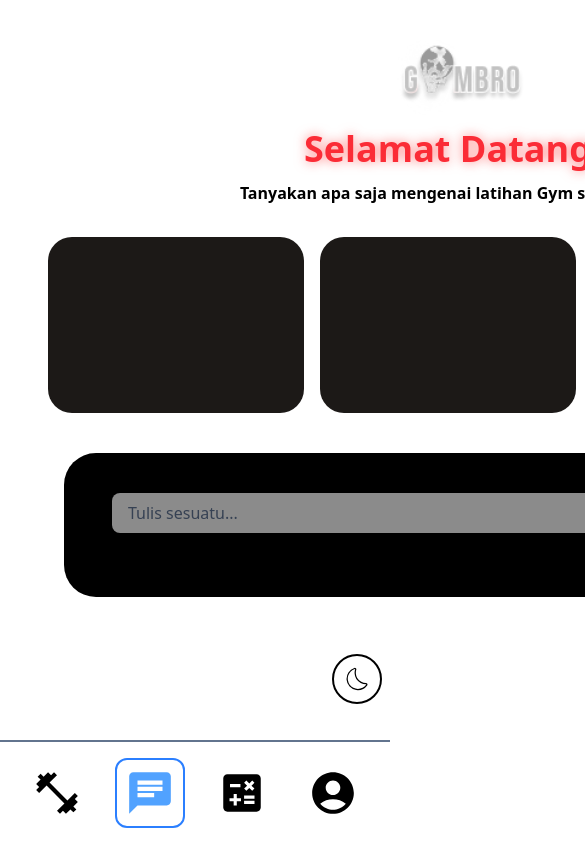
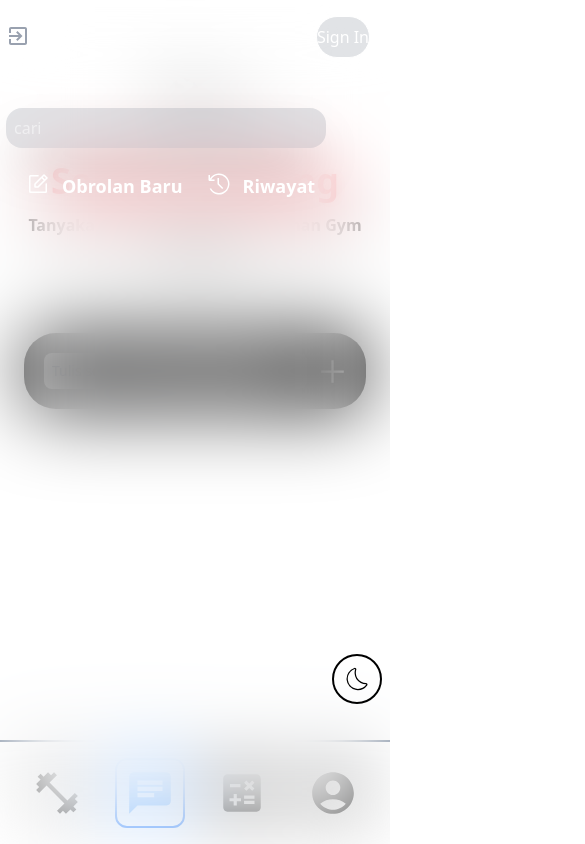
Before and after one commit to FaiqSr/gymbro-nextjs, a Next.js app: page /chatbot in a window 390 px wide. Shown: the top 844 px of the page, 585 px wide, since content can reach past the window. Built offline with nearby package versions, Linux system fonts and the light colour scheme.

Commit message:
add responsive ChatBotPage.tsx

```diff
--- a/src/app/(latihan)/chatbot/page.tsx
+++ b/src/app/(latihan)/chatbot/page.tsx
@@ -1,4 +1,5 @@
 import ChatBotPage from "@/components/latihan/ChatBotPage";
+
 const Page = () => {
   return (
     <>
--- a/src/components/latihan/ChatBotPage.tsx
+++ b/src/components/latihan/ChatBotPage.tsx
@@ -6,6 +6,7 @@ import { IoMdExit } from "react-icons/io";
 import { PiNotePencil } from "react-icons/pi";
 import { VscHistory } from "react-icons/vsc";
 import { MdContentPasteSearch } from "react-icons/md";
+import Image from "next/image";
 
 const ChatBotPage = () => {
   const [isSidebarRightOpen, setIsSidebarRightOpen] = useState(true);
@@ -16,92 +17,54 @@ const ChatBotPage = () => {
   if (!mounted) return null;
   return (
     <section className="flex h-screen dark:bg-gradient-to-br dark:from-red-700 dark:via-black dark:to-red-700 w-full">
-      <div className={`text-center p-4 relativ ${isSidebarRightOpen ? "max-w-4xl" : " w-[896px]"}  mx-auto`}>
+      <div className={`text-center lg:p-4 px-6 pt-12 relative ${isSidebarRightOpen ? "lg:max-w-4xl block max-w-fit" : "lg:w-[896px] w-full"}  mx-auto`}>
         <div className="mb-5 mt-2">
-          <img src="/logo.png" alt="logo" className="mx-auto" width={155} />
-          <h1 className="text-4xl font-bold text-red-500 drop-shadow-[0_0_6px_rgba(255,100,100,0.8)]">
-            Selamat Datang
-          </h1>
-          <p className="py-3 font-semibold">
-            Tanyakan apa saja mengenai latihan Gym sekarang!
-          </p>
+          <Image src="/logo.png" alt="logo" className="mx-auto" width={155} height={500} />
+          <h1 className="text-4xl font-bold text-red-500 drop-shadow-[0_0_6px_rgba(255,100,100,0.8)]">Selamat Datang</h1>
+          <p className="py-3 font-semibold">Tanyakan apa saja mengenai latihan Gym sekarang!</p>
         </div>
         <div className="flex flex-nowrap gap-4 px-8 justify-center">
-          <div className="bg-stone-900 w-2xs h-44 rounded-3xl"></div>
-          <div className="bg-stone-900 w-2xs h-44 rounded-3xl"></div>
-          <div className="bg-stone-900 w-2xs h-44 rounded-3xl"></div>
+          <div className="bg-stone-900 lg:w-2xs lg:h-44 lg:rounded-3xl"></div>
+          <div className="bg-stone-900 lg:w-2xs lg:h-44 lg:rounded-3xl"></div>
+          <div className="bg-stone-900 lg:w-2xs lg:h-44 lg:rounded-3xl"></div>
         </div>
-        <div className="bg-black pb-16 pt-10 rounded-4xl max-w-3xl mx-auto mt-10 relative px-12">
-          <input
-            type="text"
-            placeholder="Tulis sesuatu..."
-            className="w-full px-4 py-2 rounded-lg bg-abu text-black placeholder-gray-700 focus:outline-none focus:ring-2 focus:ring-slate-300 transition duration-300"
-          />
-          <button className="absolute bottom-5 left-14 cursor-pointer transition duration-300 transform hover:scale-110 ">
+        <div className="bg-hitam lg:pb-16 lg:pt-10 rounded-4xl flex lg:max-w-3xl p-5 mx-auto text-sm mt-10 lg:relative lg:px-12">
+          <input type="text" placeholder="Tulis sesuatu..." className="w-full lg:px-4 p-2 lg:py-2 rounded-lg bg-abu text-black placeholder-gray-700 focus:outline-none focus:ring-2 focus:ring-slate-300 transition duration-300" />
+          <button className="lg:absolute lg:bottom-5 lg:left-14 text-white cursor-pointer ml-3 transition duration-300 transform hover:scale-110 ">
             <GrAdd size={27} />
           </button>
         </div>
       </div>
       <aside
-        className={`text-white  bg-chatbotsidebar flex-shrink-0 transform transition-all overflow-auto relative  overflow-y-auto duration-300 ease-in-out overflow-x-hidden ${
-          isSidebarRightOpen ? "w-[213px] p-4" : "w-16 ml-36 p-2"
+        className={`text-white lg:bg-chatbotsidebar flex-shrink-0 transform transition-all fixed    right-0 overflow-auto lg:relative  overflow-y-auto duration-300 ease-in-out overflow-x-hidden z-10 ${
+          isSidebarRightOpen ? "lg:w-[213px] w-[400px] h-full p-4 backdrop-blur-2xl" : "w-16 h-full ml-36 p-2 bg-transparent"
         }`}
       >
         {isSidebarRightOpen ? (
           <>
             <div className="flex">
-              <IoMdExit
-                size={24}
-                onClick={toggleSidebar}
-                className="text-gray-400 absolute top-6 left-4 cursor-pointer"
-              />
-              <button className="border-1 py-2 bg-gray-500/20 rounded-3xl w-[130] absolute right-5 cursor-pointer transition-transform duration-300 hover:scale-105 active:bg-gray-200/20">
-                Sign In
-              </button>
+              <IoMdExit size={24} onClick={toggleSidebar} className="text-gray-400 absolute top-6 left-4 cursor-pointer" />
+              <button className="border-1 py-2 bg-gray-500/20 rounded-3xl w-[130] absolute right-5 cursor-pointer transition-transform duration-300 hover:scale-105 active:bg-gray-200/20">Sign In</button>
             </div>
 
             <div className="flex flex-wrap mt-20">
               <div className="mr-6 my-3">
-                <input
-                  type="text"
-                  placeholder="cari"
-                  className="p-2 rounded-2xl shadow-2xl border-2 border-none focus:outline-none focus:ring-2 focus:ring-slate-300 transition duration-300 bg-gray-500/20 w-44"
-                />
+                <input type="text" placeholder="cari" className="p-2 rounded-2xl shadow-2xl border-2 border-none focus:outline-none focus:ring-2 focus:ring-slate-300 transition duration-300 bg-gray-500/20 lg:w-44 w-80" />
               </div>
-              <div className="flex my-3 ml-2 transition-transform duration-300 hover:scale-105 cursor-pointer">
-                <PiNotePencil size={24} />{" "}
-                <span className="pl-3 font-semibold text-lg ">
-                  Obrolan Baru
-                </span>
+              <div className="flex my-3 lg:ml-2 ml-5 transition-transform duration-300 hover:scale-105 cursor-pointer">
+                <PiNotePencil size={24} /> <span className="pl-3 font-semibold text-lg ">Obrolan Baru</span>
               </div>
-              <div className="flex my-3 ml-2 transition-transform duration-300 hover:scale-105 cursor-pointer">
-                <VscHistory size={24} />{" "}
-                <span className="pl-3 font-semibold text-lg ">Riwayat</span>
+              <div className="flex my-3 lg:ml-2 ml-6 transition-transform duration-300 hover:scale-105 cursor-pointer">
+                <VscHistory size={24} /> <span className="pl-3 font-semibold text-lg ">Riwayat</span>
               </div>
             </div>
           </>
         ) : (
-          <div className="flex flex-col ml-3">
-            <FaBars
-              size={24}
-              className="text-gray-400 cursor-pointer my-5 transition-transform duration-300 hover:scale-105"
-              onClick={toggleSidebar}
-            />
-            <MdContentPasteSearch
-              size={24}
-              className="text-gray-400 cursor-pointer my-5 transition-transform duration-300 hover:scale-105"
-              onClick={toggleSidebar}
-            />
-            <PiNotePencil
-              size={24}
-              className="text-gray-400 cursor-pointer my-5 transition-transform duration-300 hover:scale-105"
-              onClick={toggleSidebar}
-            />
-            <VscHistory
-              size={24}
-              className="text-gray-400 cursor-pointer my-5 transition-transform duration-300 hover:scale-105"
-              onClick={toggleSidebar}
-            />
+          <div className=" flex flex-col ml-3">
+            <FaBars size={24} className="text-gray-400 cursor-pointer my-5 transition-transform duration-300 hover:scale-105" onClick={toggleSidebar} />
+            <MdContentPasteSearch size={24} className="text-gray-400 lg:block hidden cursor-pointer my-5 transition-transform duration-300 hover:scale-105" onClick={toggleSidebar} />
+            <PiNotePencil size={24} className="text-gray-400 lg:block hidden cursor-pointer my-5 transition-transform duration-300 hover:scale-105" onClick={toggleSidebar} />
+            <VscHistory size={24} className="text-gray-400 lg:block hidden cursor-pointer my-5 transition-transform duration-300 hover:scale-105" onClick={toggleSidebar} />
           </div>
         )}
       </aside>
```
